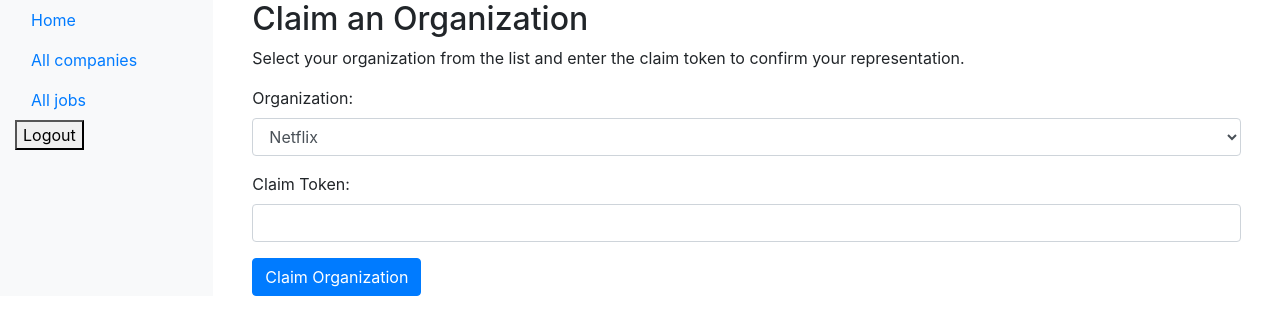
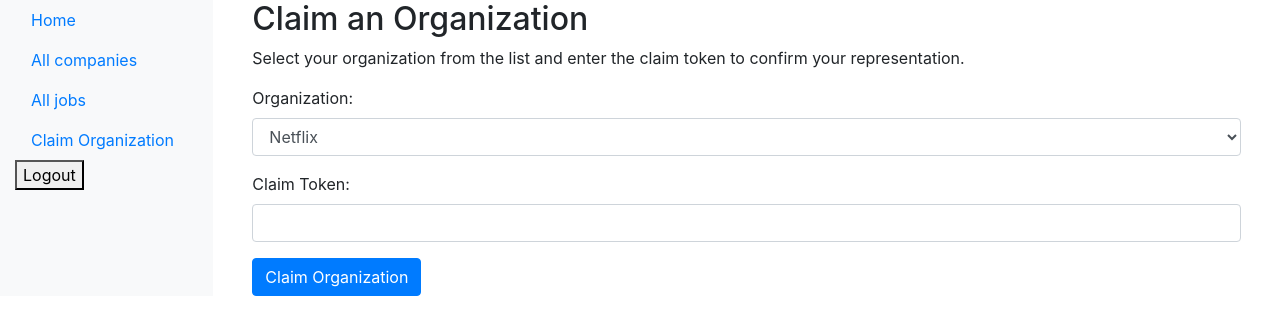
Before and after one commit to martn2023/yindeed_indeed_clone, a Django app: page /claim_org/ in a window 1280 px wide. Shown: the top 335 px of the page. Run offline with Django 5.2, Linux system fonts and the light colour scheme; a user stored in the database is signed in; data comes from the database, SQL or seed files in the repository; both versions use the stored data as it was after the commit; some libraries are stand-ins or nearby versions.

Commit message:
users can now claim orgs

```diff
--- a/core/views.py
+++ b/core/views.py
@@ -1,36 +1,28 @@
-from django.shortcuts import render
-
-# Create your views here.
-# core/views.py
-
+from django.shortcuts import render, redirect
 from django.contrib import messages
-
-from django.contrib.auth.forms import UserCreationForm  #premade view coming out of auth app?
+from django.contrib.auth.forms import UserCreationForm
 from django.contrib.auth.views import LoginView
 from django.contrib.auth.models import Group
-
-from django.urls import reverse_lazy  #url isn't formed until a trigger event (such as a successful registration), which means harder to test
-from django.urls import reverse
-
 from django.views import View
-from django.views.generic.edit import CreateView  #need to pull in 2 django pre-built forms
-
-from django.shortcuts import render
-from django.shortcuts import redirect
-
+from django.views.generic.edit import CreateView
+from django.urls import reverse_lazy
 from job_catalog.models import EmployerOrganization
+from django.core.exceptions import ValidationError
 
 
 def home_view(request):
     return render(request, 'home.html')
 
-class RegisterUserView(CreateView):   #view for account registration
+
+class RegisterUserView(CreateView):
     form_class = UserCreationForm
-    template_name = 'core/user_registration.html'  # remember that we have a master templates folder at root level
-    success_url = reverse_lazy('core:login_start')  # attempting to redirect users to login page after successful registration, added /core directory above
+    template_name = 'core/user_registration.html'
+    success_url = reverse_lazy('core:login_start')
 
-class LoginStartView(LoginView):   #view for attempting to authenticate
-    template_name = 'core/user_login.html'  # remember that we have a master templates folder at root level
+
+class LoginStartView(LoginView):
+    template_name = 'core/user_login.html'
+
 
 class ClaimOrganizationView(View):
     template_name = 'core/representative_claims_company.html'
@@ -40,14 +32,24 @@ class ClaimOrganizationView(View):
         return render(request, self.template_name, {'organizations': organizations})
 
     def post(self, request, *args, **kwargs):
-        org_id = request.POST.get('organization')
-        claim_token = request.POST.get('claim_token')
-        try:
-            organization = EmployerOrganization.objects.get(id=org_id, representative_claim_token=claim_token)
-            job_poster_group, _ = Group.objects.get_or_create(name='JobPosters')
-            request.user.groups.add(job_poster_group)
-            # Redirect to the home page:
-            return redirect(reverse('core:home_view'))  # Use the name of your home page URL
-        except EmployerOrganization.DoesNotExist:
-            messages.error(request, "Invalid organization or claim token.")
-            return render(request, self.template_name)
+        if request.user.is_authenticated:
+            org_id = request.POST.get('organization')
+            claim_token = request.POST.get('claim_token')
+            try:
+                organization = EmployerOrganization.objects.get(id=org_id)
+                if organization.representative_claim_token != claim_token:
+                    messages.error(request, "CLAIM REJECTED: Incorrect password.")
+                    organizations = EmployerOrganization.objects.all()
+                    return render(request, self.template_name, {'organizations': organizations})
+
+                job_poster_group, _ = Group.objects.get_or_create(name='JobPosters')
+                request.user.groups.add(job_poster_group)
+
+                return redirect('core:home')
+            except EmployerOrganization.DoesNotExist:
+                messages.error(request, "CLAIM REJECTED: Organization not found.")
+        else:
+            messages.warning(request, "You must be logged in to claim an organization.")
+
+        organizations = EmployerOrganization.objects.all()
+        return render(request, self.template_name, {'organizations': organizations})
--- a/templates/base_generic.html
+++ b/templates/base_generic.html
@@ -45,6 +45,13 @@
 
             <!-- Insert the authentication conditional here -->
             {% if request.user.is_authenticated %}
+                <li class="nav-item">
+                    <a class="nav-link" href="{% url 'core:claim_organization' %}">
+                        Claim Organization
+                    </a>
+                </li>
+
+
                 <form action="{% url 'core:logout' %}" method="post">
                     {% csrf_token %}
                     <button type="submit">Logout</button>
--- a/templates/core/representative_claims_company.html
+++ b/templates/core/representative_claims_company.html
@@ -4,6 +4,14 @@
 <div class="container">
     <h2>Claim an Organization</h2>
     <p>Select your organization from the list and enter the claim token to confirm your representation.</p>
+
+    {% if messages %}
+    <ul class="messages">
+        {% for message in messages %}
+        <li{% if message.tags %} class="{{ message.tags }}"{% endif %}>{{ message }}</li>
+        {% endfor %}
+    </ul>
+    {% endif %}
 
     <form method="post" action="#">
 
```
Also changed, not shown: templates/jobs_catalog/job_details.html (+15 -6 lines), db.sqlite3.
